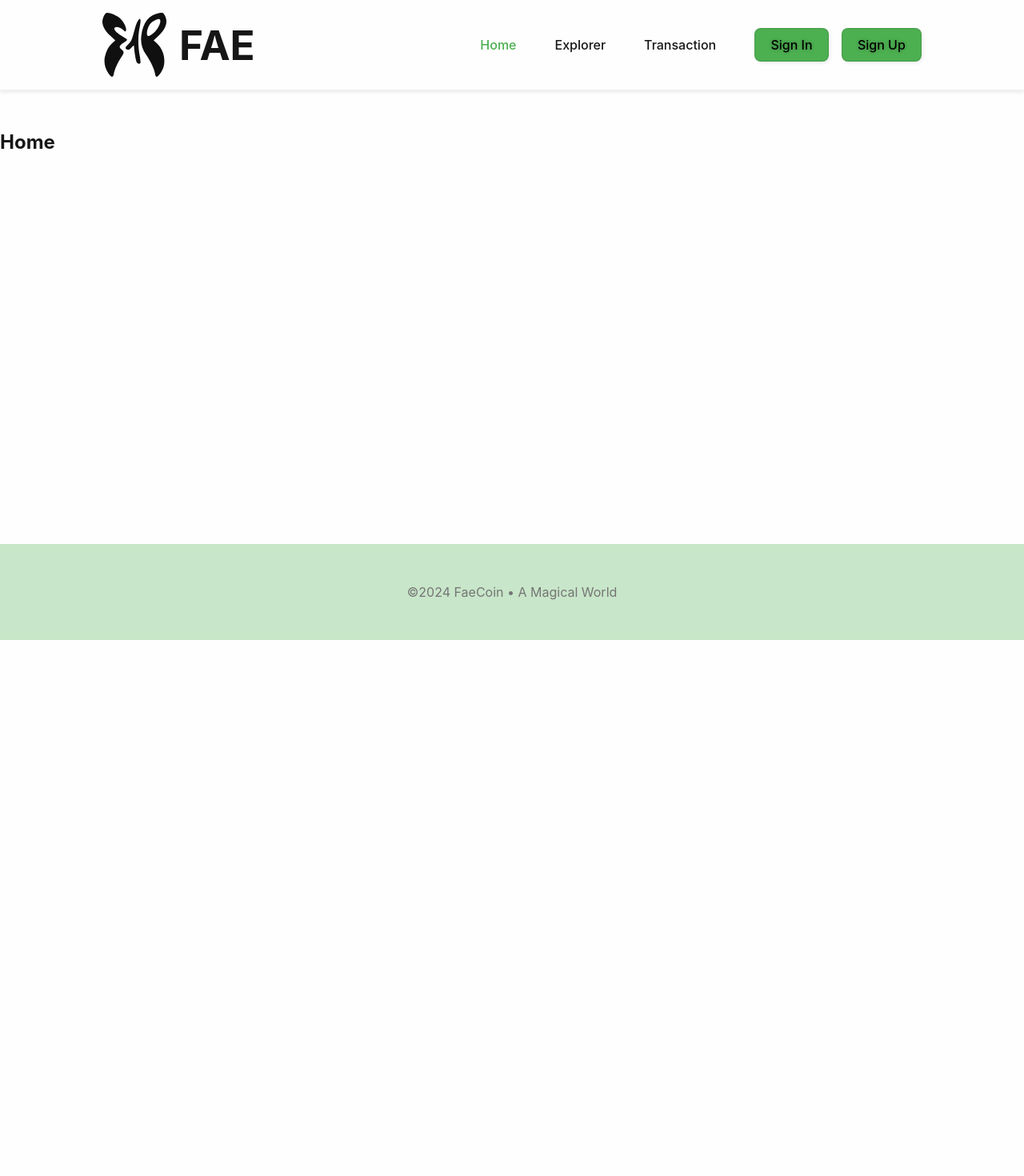
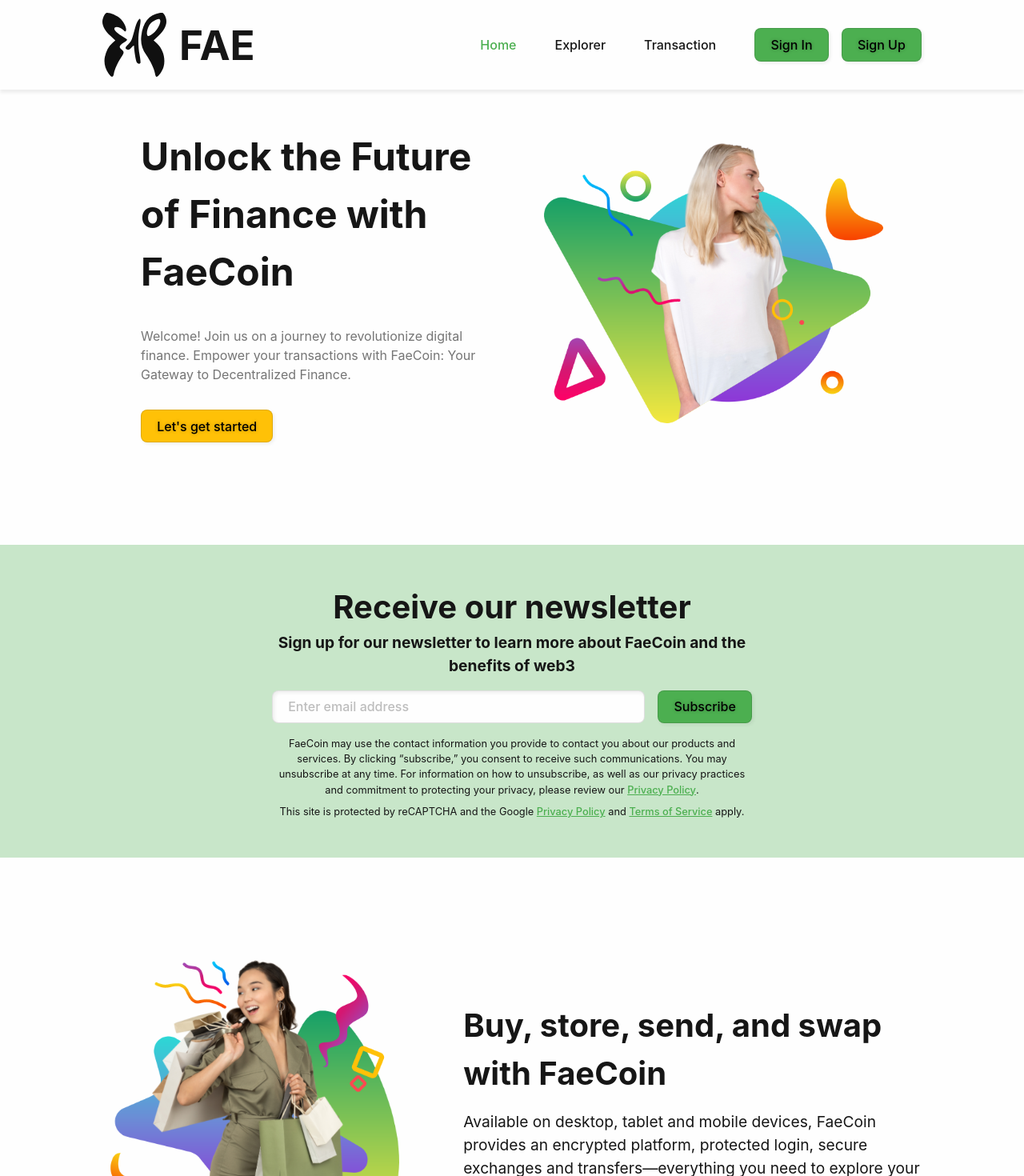
Before and after one commit to rowpacmal/bcu23d-nodejs-faecoin, a React (Vite) app in the folder client/: page / in a window 1280 px wide. Shown: the top 1470 px of the page at 80% size. Before the commit the page ends 800 px from the top, so only its background shows below. Built offline with nearby package versions, Linux system fonts and the light colour scheme; no server answers.

Commit message:
Updated the home page component

```diff
--- a/client/src/pages/Home.jsx
+++ b/client/src/pages/Home.jsx
@@ -1,5 +1,17 @@
+import Hero from '../components/home/Hero';
+import Introduction from '../components/home/Introduction';
+import Newsletter from '../components/home/Newsletter';
+
 function Home() {
-  return <h2>Home</h2>;
+  return (
+    <>
+      <Hero />
+
+      <Newsletter />
+
+      <Introduction />
+    </>
+  );
 }
 
 export default Home;
```
